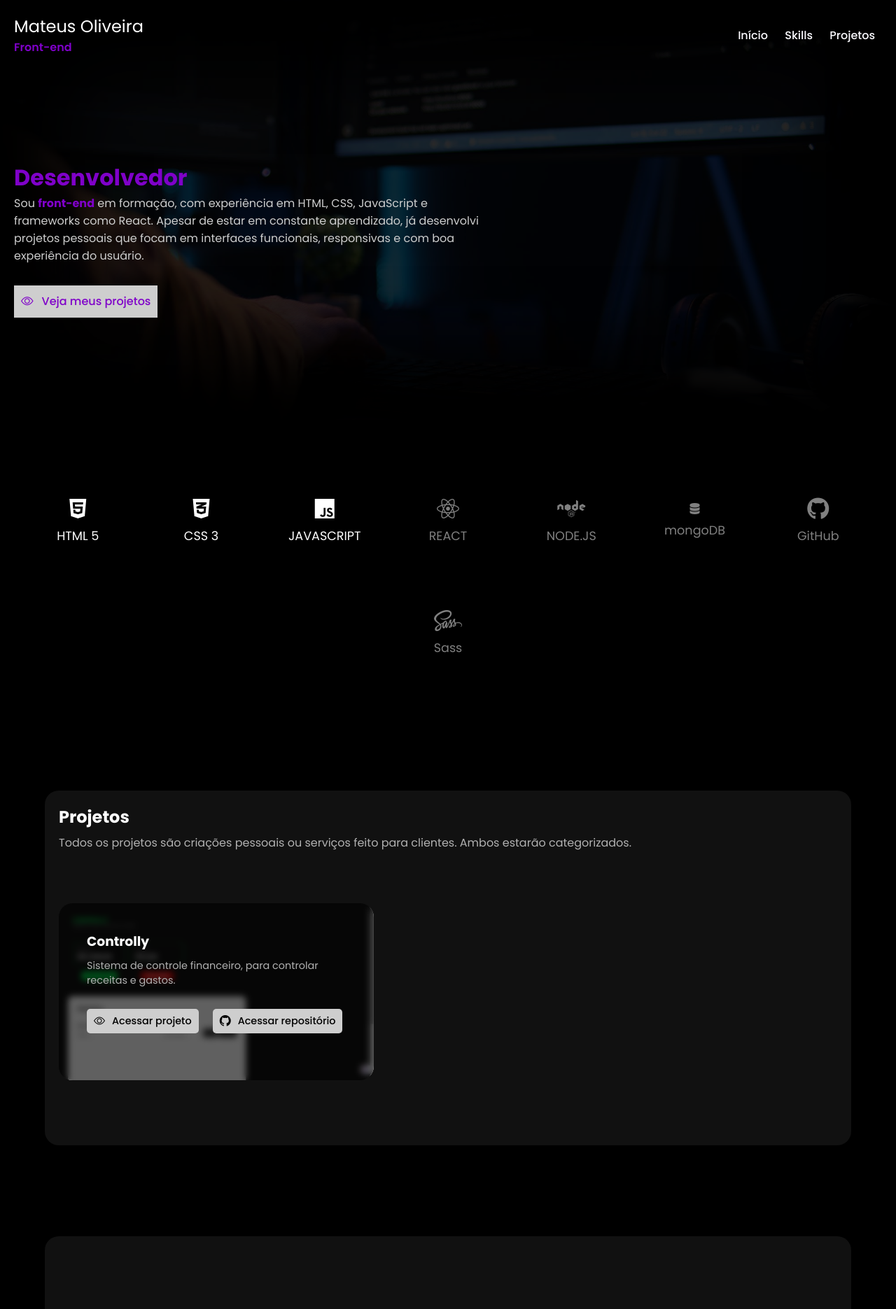
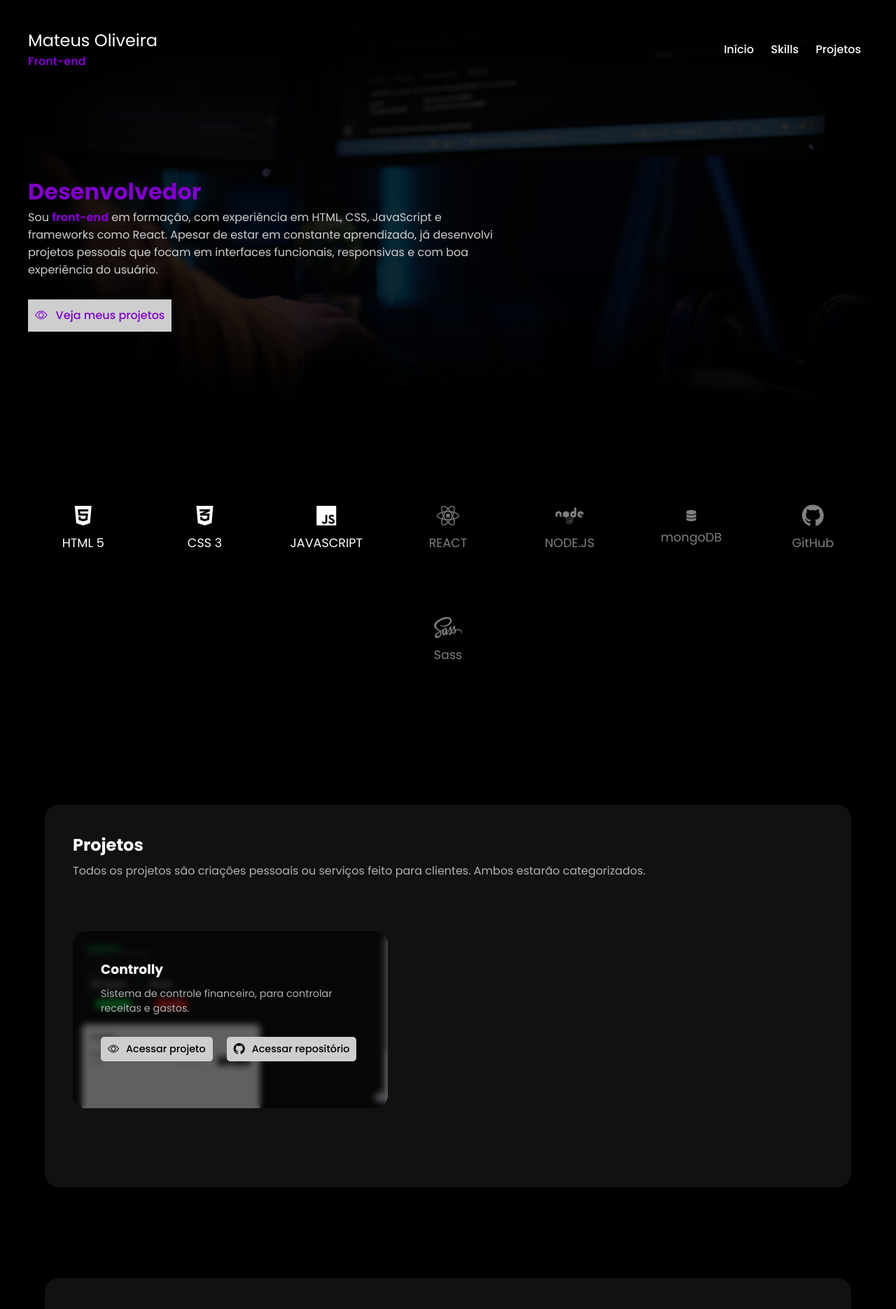
Before and after one commit to mateus-fer09/portfoliomateusoliveiradev, a plain HTML site: page index.html in a window 1280 px wide. Shown: the top 1871 px of the page at 70% size. Drawn offline with nearby package versions, Linux system fonts and the light colour scheme.

Commit message:
Update files

```diff
--- a/css/style.css
+++ b/css/style.css
@@ -78,7 +78,7 @@ header {
 .header-content {
     background-color: #000000cb;
     height: 100%;
-    padding: 20px;
+    padding: 40px;
     box-shadow: 0px 0px 100px 100px #000 inset;
 }
 
@@ -170,7 +170,7 @@ header {
     flex-wrap: wrap;
     gap: 30px;
     margin: 50px 0px;
-    padding: 30px;
+    padding: 40px;
 }
 
 .skills .skills-content .skill {
@@ -210,7 +210,7 @@ header {
     background-color: #111;
     margin: 130px auto;
     border-radius: 20px;
-    padding: 20px;
+    padding: 40px;
 }
 
 .projetos-content .headline-projetos p {
@@ -307,7 +307,7 @@ header {
     background-color: #111;
     margin: 30px auto;
     border-radius: 20px;
-    padding: 20px;
+    padding: 40px;
     display: flex;
     align-items: center;
     justify-content: space-around;
```
